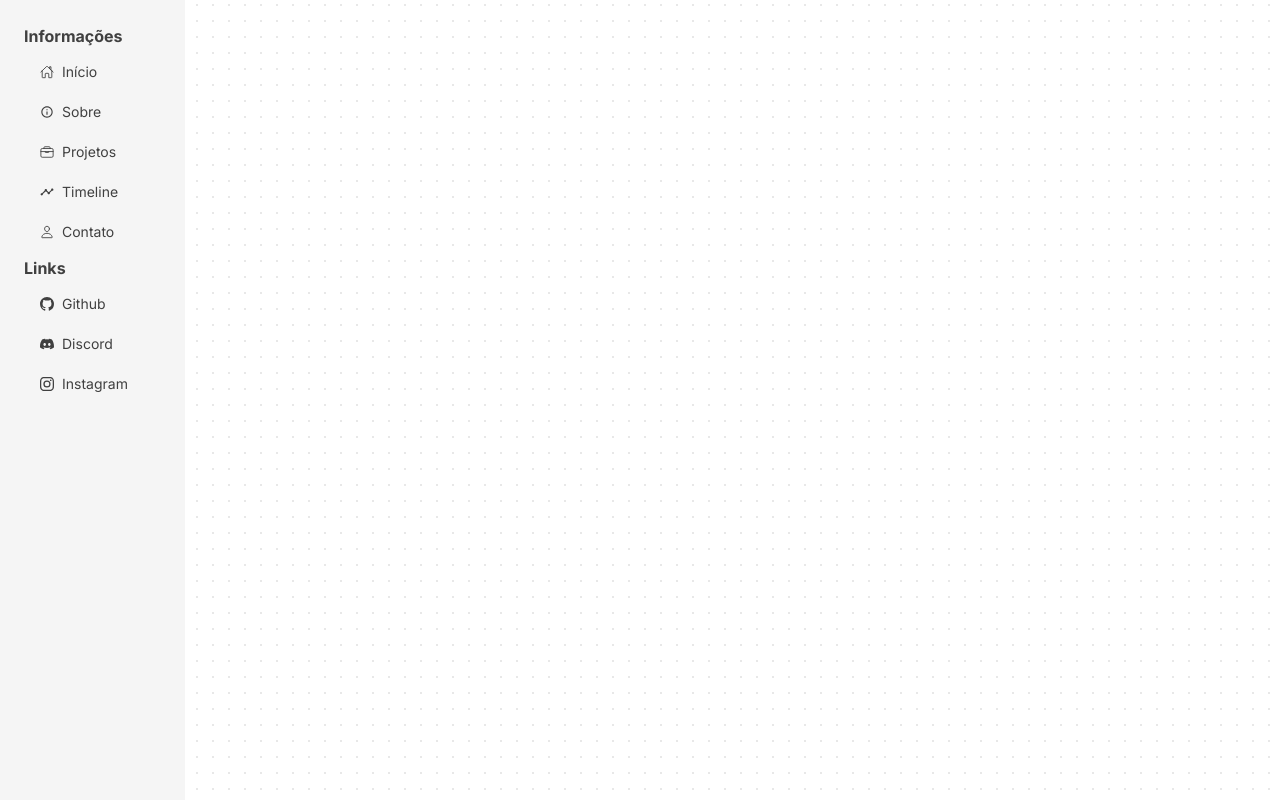
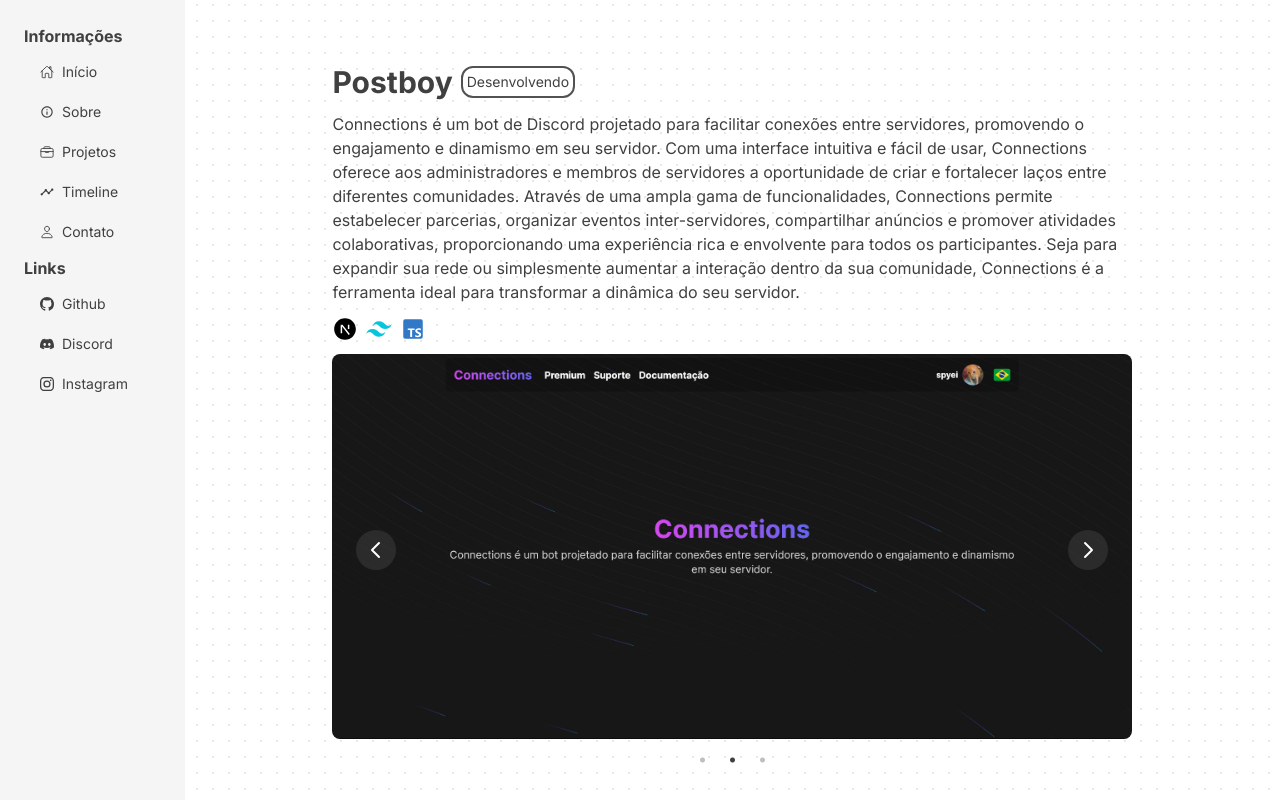
Before and after one commit to Spyei/new-portfolio, a Next.js app: page /projetos/connections in a window 1280 px wide. Built offline with nearby package versions, Linux system fonts and the light colour scheme.

Commit message:
feat: new project

```diff
--- a/src/components/Projects/index.tsx
+++ b/src/components/Projects/index.tsx
@@ -10,6 +10,7 @@
                     <div className="w-full flex flex-col gap-4">
                         <Project description="Simo botlist é um site que divulga bots de discord" image="/simo/page.png" langs={["react", "tailwind", "ts"]} name="Simo" key={Math.random()} />
                         <Project name="Postboy" langs={["next", "tailwind", "ts"]} description="Postboy é um site que faz requisições http para um url." image="/postboy/page.png" key={Math.random()} />
+                        <Project name="Connections" langs={["next", "tailwind", "ts"]} description="Connections Dashboard é um website que modifica propriedades do bot e gerencia conexões." image="/connections/page.png" key={Math.random()} />
                     </div>
                 </div>
             </div>
--- a/src/pages/projetos/[project].tsx
+++ b/src/pages/projetos/[project].tsx
@@ -27,6 +27,16 @@
         title: "Postboy",
         description: "O Postboy é uma plataforma online dedicada à realização de requisições para APIs, semelhante ao Postman. Com uma interface intuitiva e fácil de usar, o Postboy oferece aos desenvolvedores e entusiastas da programação a oportunidade de testar, analisar e interagir com diversas APIs. Através de uma ampla gama de funcionalidades, o Postboy permite criar, salvar e organizar requisições, visualizar respostas em tempo real e gerar documentação automatizada, proporcionando uma experiência rica e eficiente para a exploração e integração de APIs.",
         images: ["/postboy/page.png", "/postboy/page.png"],
+        tecnologies: ["next", "tailwind", "ts"]
+    },
+    {
+        id: "connections",
+        devlopment: true,
+        github: "",
+        website: "",
+        title: "Postboy",
+        description: "Connections é um bot de Discord projetado para facilitar conexões entre servidores, promovendo o engajamento e dinamismo em seu servidor. Com uma interface intuitiva e fácil de usar, Connections oferece aos administradores e membros de servidores a oportunidade de criar e fortalecer laços entre diferentes comunidades. Através de uma ampla gama de funcionalidades, Connections permite estabelecer parcerias, organizar eventos inter-servidores, compartilhar anúncios e promover atividades colaborativas, proporcionando uma experiência rica e envolvente para todos os participantes. Seja para expandir sua rede ou simplesmente aumentar a interação dentro da sua comunidade, Connections é a ferramenta ideal para transformar a dinâmica do seu servidor.",
+        images: ["/connections/connections.png", "/connections/page.png", "/connections/createcon.png"],
         tecnologies: ["next", "tailwind", "ts"]
     }
 ]
```
